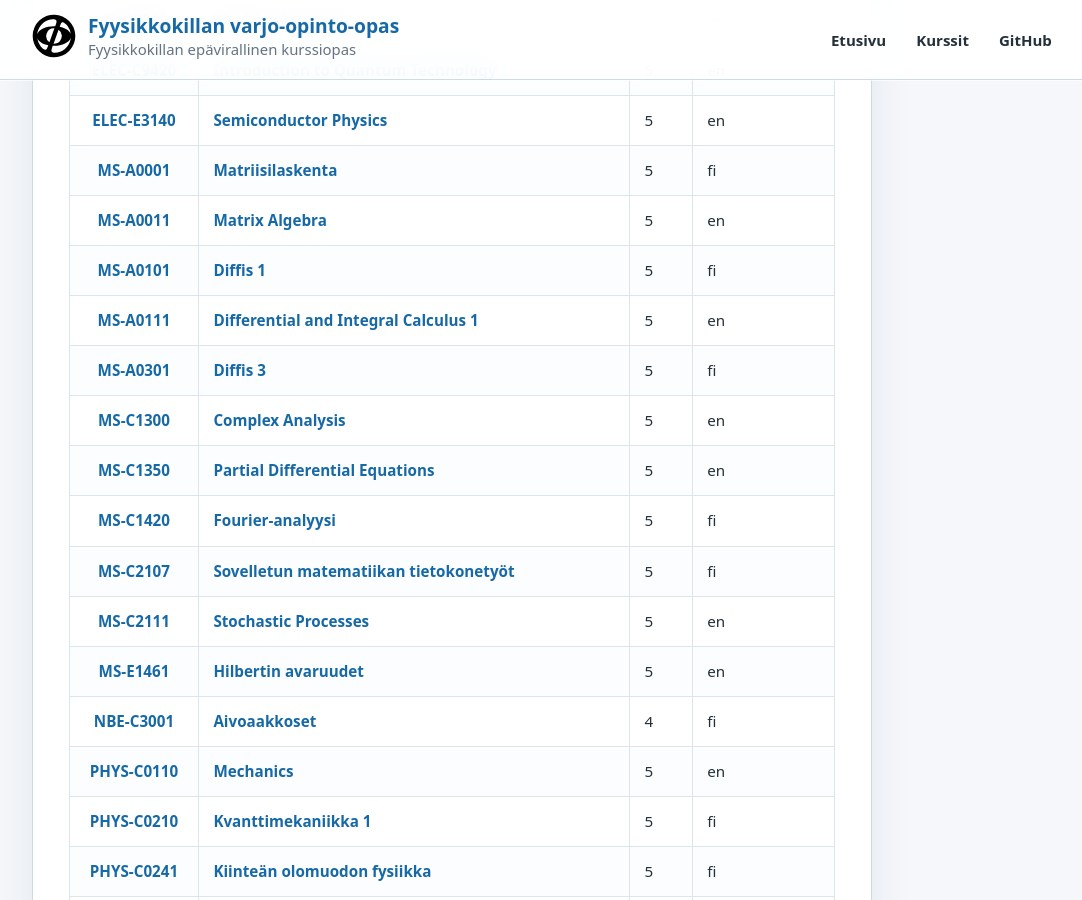
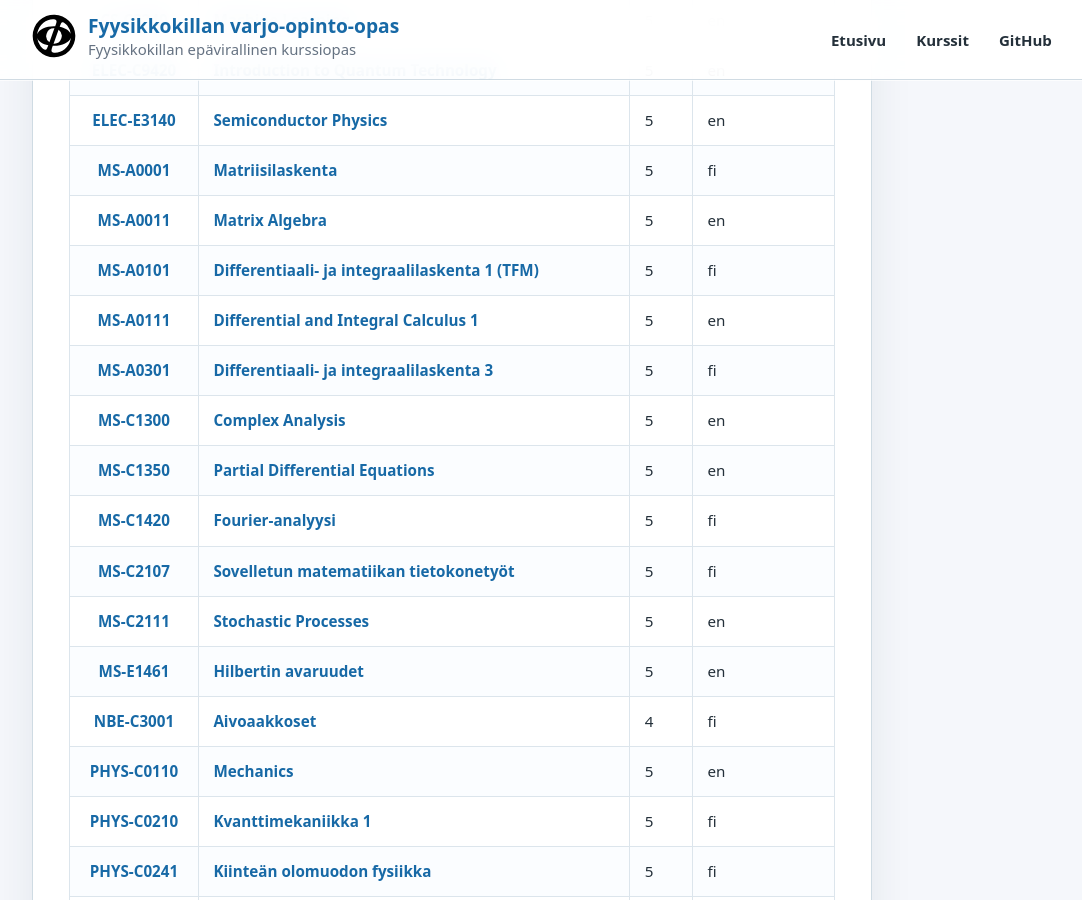
Before and after one commit to fyysikkokilta/fyysikkokilta.github.io, a Jekyll site: the page built from kurssit/index.md, in a window 1280 px wide and 900 px high, scrolled down 717 px. Shown: the whole window, without its empty margins (92-1174 px from the left). Built offline with Jekyll 4.4.1, drawn with Linux system fonts in a browser that asks for light colours.

Commit message:
Lyhyet nimet virallisemmiksi

```diff
--- a/kurssit/MS-A0101.md
+++ b/kurssit/MS-A0101.md
@@ -2,7 +2,7 @@
 layout: page
 title: "MS-A0101: Differentiaali- ja integraalilaskenta 1 (TFM)"
 course_code: MS-A0101
-short_title: Diffis 1
+short_title: Differentiaali- ja integraalilaskenta 1 (TFM)
 credits: 5
 last_reviewed: 2025
 lang: fi
--- a/kurssit/MS-A0301.md
+++ b/kurssit/MS-A0301.md
@@ -2,7 +2,7 @@
 layout: page
 title: "MS-A0301: Differentiaali- ja integraalilaskenta 3"
 course_code: MS-A0301
-short_title: Diffis 3
+short_title: Differentiaali- ja integraalilaskenta 3
 credits: 5
 last_reviewed: 2024
 lang: fi
```
